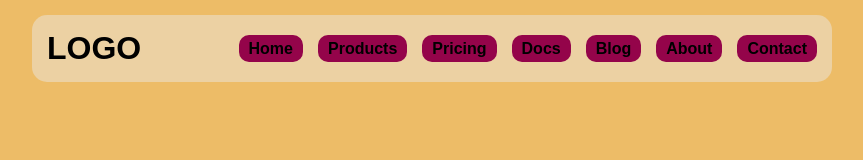
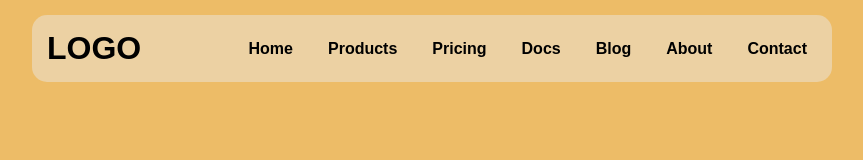
Before and after one commit to GabrielFrancimat/componentes-html-css, a plain HTML site: page navbar/index.html in a window 1280 px wide. Shown: the whole page, without its empty margins (208-1071 px from the left). Drawn offline with Linux system fonts and the light colour scheme.

Commit message:
feat: Remove background color from menu item links

```diff
--- a/navbar/style.css
+++ b/navbar/style.css
@@ -29,7 +29,6 @@ ul {
 }
 
 #menu-itens li a {
-    background-color: #94044a;
   text-decoration: none;
   color: #000;
   font-weight: bold;
```
